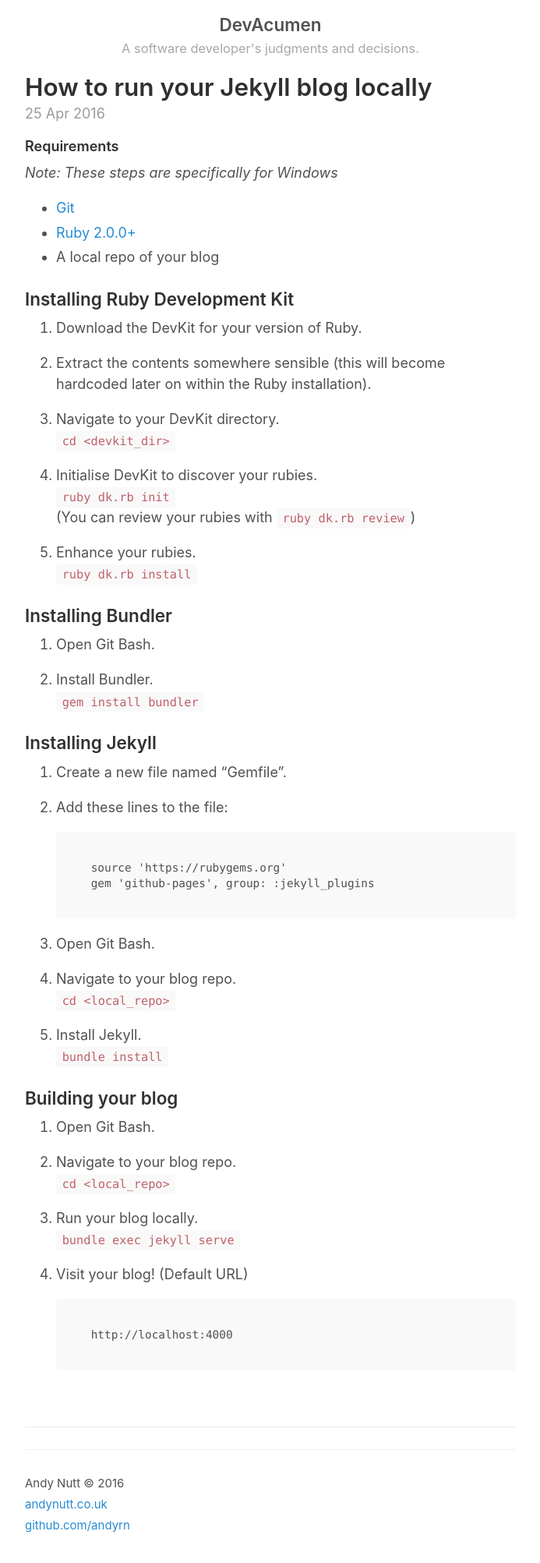
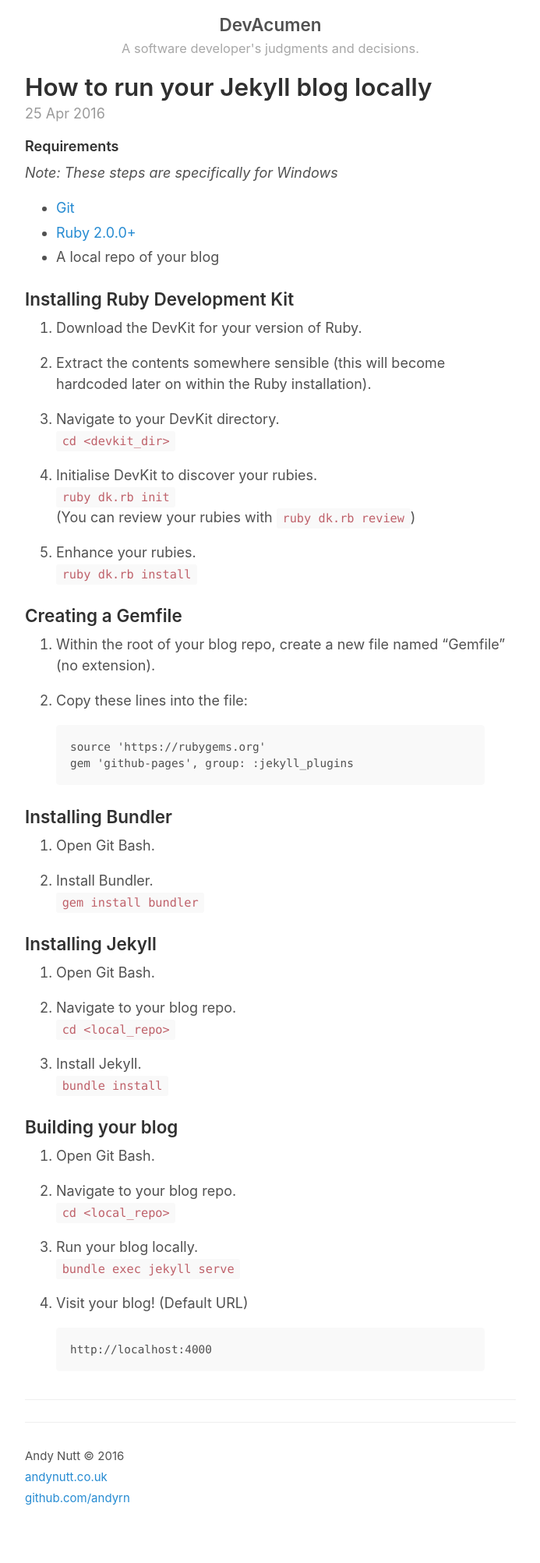
Before and after one commit to AndyRN/devacumen, a Jekyll site: the page built from _posts/2016-04-25-how-to-run-your-jekyll-blog-locally.md, in a window 1280 px wide. Shown: the whole page at 78% size, without its empty margins (293-986 px from the left). Built offline with Jekyll 4.4.1, drawn with Linux system fonts in a browser that asks for light colours; comment, search, counter and statistics services are not loaded; after the commit the page ends 1970 px from its top, so only the background shows below that.

Commit message:
Update layout of post.
- Add "Creating a Gemfile" section.
- Reduce margin after a post.

```diff
--- a/_posts/2016-04-25-how-to-run-your-jekyll-blog-locally.md
+++ b/_posts/2016-04-25-how-to-run-your-jekyll-blog-locally.md
@@ -11,6 +11,7 @@
 * <a href="https://git-scm.com/">Git</a>
 * <a href="http://rubyinstaller.org/downloads/">Ruby 2.0.0+</a>
 * A local repo of your blog
+
 
 ### Installing Ruby Development Kit
 
@@ -34,6 +35,19 @@
 ruby dk.rb install
 </code>
 
+
+### Creating a Gemfile
+
+1. Within the root of your blog repo, create a new file named "Gemfile" (no extension).
+
+2. Copy these lines into the file:
+
+{% highlight text %}
+source 'https://rubygems.org'
+gem 'github-pages', group: :jekyll_plugins
+{% endhighlight %}
+
+
 ### Installing Bundler
 
 1. Open Git Bash.
@@ -43,26 +57,21 @@
 gem install bundler
 </code>
 
+
 ### Installing Jekyll
 
-1. Create a new file named "Gemfile".
+1. Open Git Bash.
 
-2. Add these lines to the file:
-
-        source 'https://rubygems.org'
-        gem 'github-pages', group: :jekyll_plugins
-
-3. Open Git Bash.
-
-4. Navigate to your blog repo.
+2. Navigate to your blog repo.
 <br/><code>
 cd &lt;local_repo&gt;
 </code>
 
-5. Install Jekyll.
+3. Install Jekyll.
 <br/><code>
 bundle install
 </code>
+
 
 ### Building your blog
 
@@ -80,4 +89,6 @@
 
 4. Visit your blog! (Default URL)
 
-        http://localhost:4000
+{% highlight text %}
+http://localhost:4000
+{% endhighlight %}
--- a/_sass/_posts.scss
+++ b/_sass/_posts.scss
@@ -5,7 +5,7 @@
 
 .page,
 .post {
-  margin-bottom: 4em;
+  margin-bottom: 2em;
 
   li + li {
     margin-top: .25rem;
```
